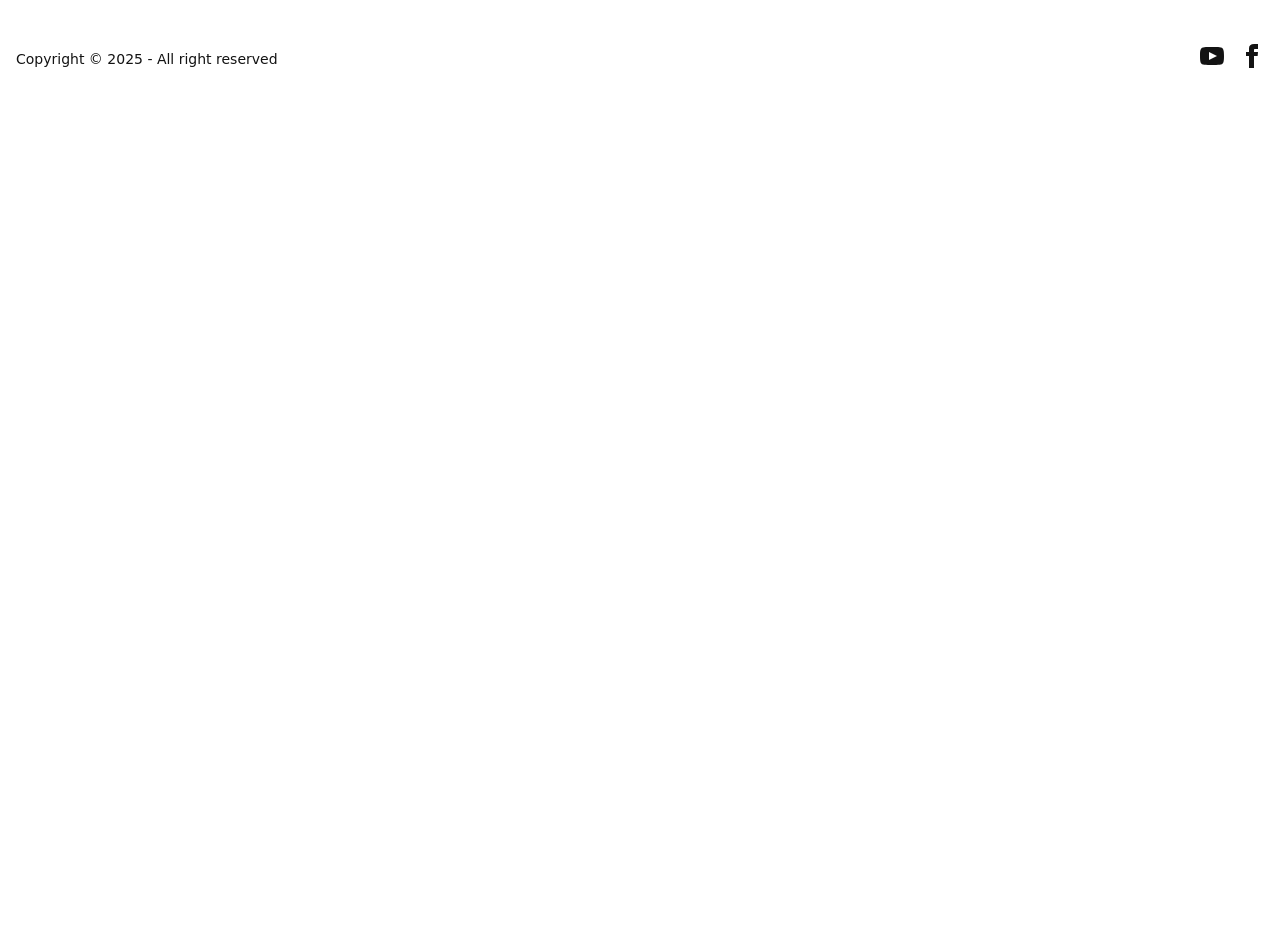
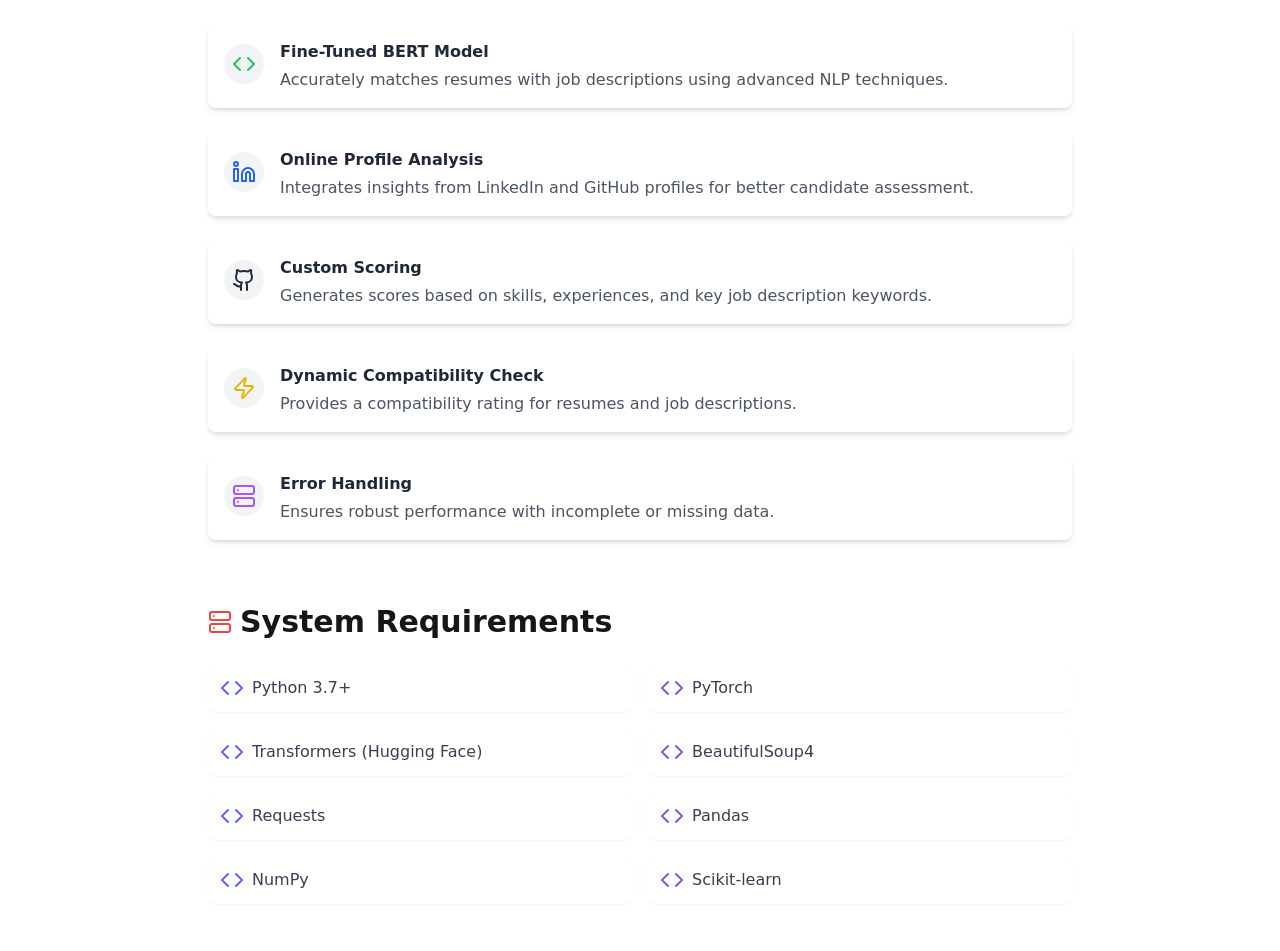
Before and after one commit to Niraj123466/resume-rack, a React (Vite) app in the folder frontend/: page /about in a window 1280 px wide. Shown: the part 1201-2152 px from the top of the page. Before the commit the page ends 1291 px from the top, so only its background shows below. Built offline with nearby package versions, Linux system fonts and the light colour scheme.

Commit message:
About page completed

```diff
--- a/frontend/src/components/About.jsx
+++ b/frontend/src/components/About.jsx
@@ -60,6 +60,85 @@ export default function About() {
             evaluation.
           </p>
         </motion.section>
+
+        {/* Features Section */}
+        <motion.section className="mb-16" variants={fadeInUp}>
+          <h2 className="text-3xl font-semibold text-white-600 mb-6 flex items-center">
+            <Server className="mr-2 text-blue-500" />
+            Key Features
+          </h2>
+          <motion.ul className="space-y-6" variants={stagger}>
+            {[
+              {
+                icon: <Code className="text-green-500" />,
+                title: 'Fine-Tuned BERT Model',
+                description: 'Accurately matches resumes with job descriptions using advanced NLP techniques.',
+              },
+              {
+                icon: <Linkedin className="text-blue-600" />,
+                title: 'Online Profile Analysis',
+                description:
+                  'Integrates insights from LinkedIn and GitHub profiles for better candidate assessment.',
+              },
+              {
+                icon: <Github className="text-gray-800" />,
+                title: 'Custom Scoring',
+                description: 'Generates scores based on skills, experiences, and key job description keywords.',
+              },
+              {
+                icon: <Zap className="text-yellow-500" />,
+                title: 'Dynamic Compatibility Check',
+                description: 'Provides a compatibility rating for resumes and job descriptions.',
+              },
+              {
+                icon: <Server className="text-purple-500" />,
+                title: 'Error Handling',
+                description: 'Ensures robust performance with incomplete or missing data.',
+              },
+            ].map((item, index) => (
+              <motion.li
+                key={index}
+                className="flex items-start bg-white rounded-lg p-4 shadow-md transition-all duration-300 hover:shadow-lg"
+                variants={fadeInUp}
+              >
+                <span className="mr-4 mt-1 p-2 bg-gray-100 rounded-full">{item.icon}</span>
+                <div>
+                  <h3 className="font-semibold text-gray-800 mb-1">{item.title}</h3>
+                  <p className="text-gray-600">{item.description}</p>
+                </div>
+              </motion.li>
+            ))}
+          </motion.ul>
+        </motion.section>
+
+        {/* System Requirements Section */}
+        <motion.section variants={fadeInUp}>
+          <h2 className="text-3xl font-semibold text-white-600 mb-6 flex items-center">
+            <Server className="mr-2 text-red-500" />
+            System Requirements
+          </h2>
+          <motion.ul className="grid grid-cols-1 md:grid-cols-2 gap-4" variants={stagger}>
+            {[
+              'Python 3.7+',
+              'PyTorch',
+              'Transformers (Hugging Face)',
+              'BeautifulSoup4',
+              'Requests',
+              'Pandas',
+              'NumPy',
+              'Scikit-learn',
+            ].map((item, index) => (
+              <motion.li
+                key={index}
+                className="flex items-center bg-white rounded-lg p-3 shadow-sm transition-all duration-300 hover:shadow-md"
+                variants={fadeInUp}
+              >
+                <Code className="mr-2 text-indigo-500" />
+                <span className="text-gray-700">{item}</span>
+              </motion.li>
+            ))}
+          </motion.ul>
+        </motion.section>
       </motion.div>
     </div>
   );
```
